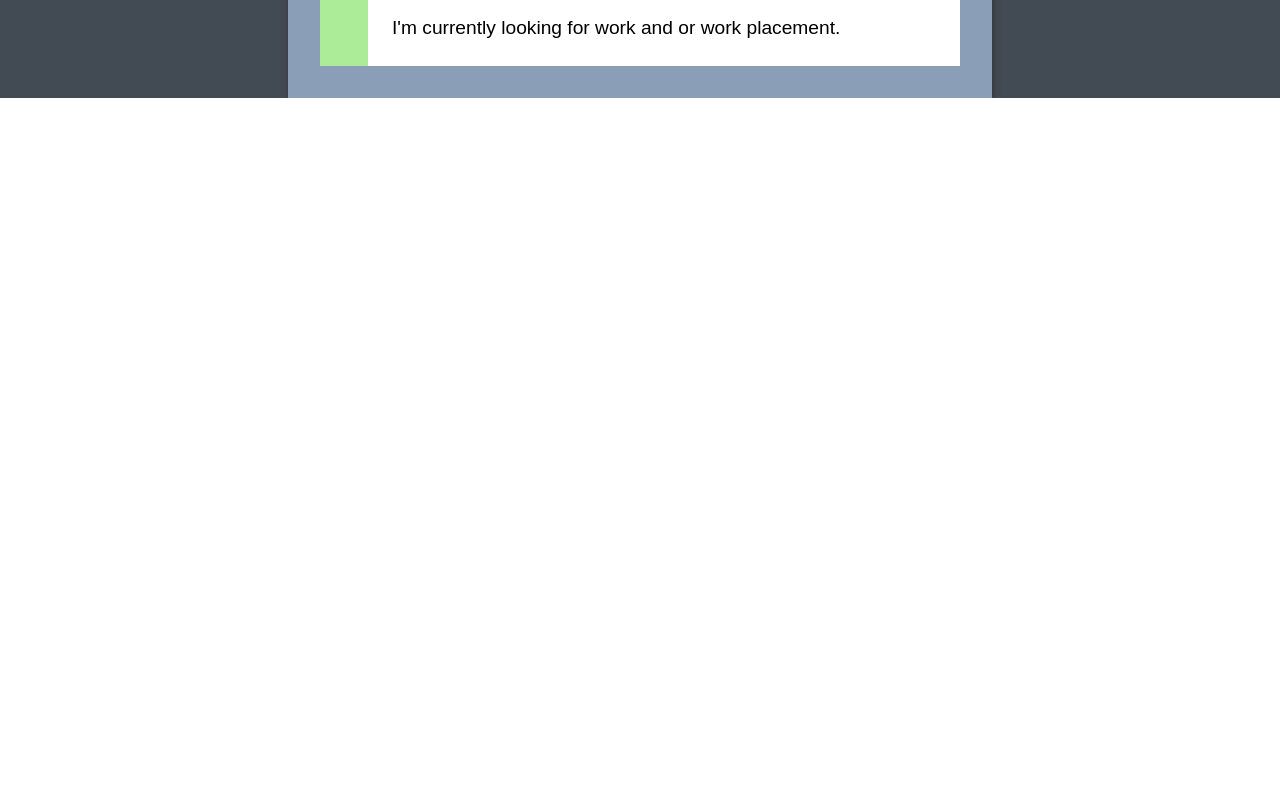
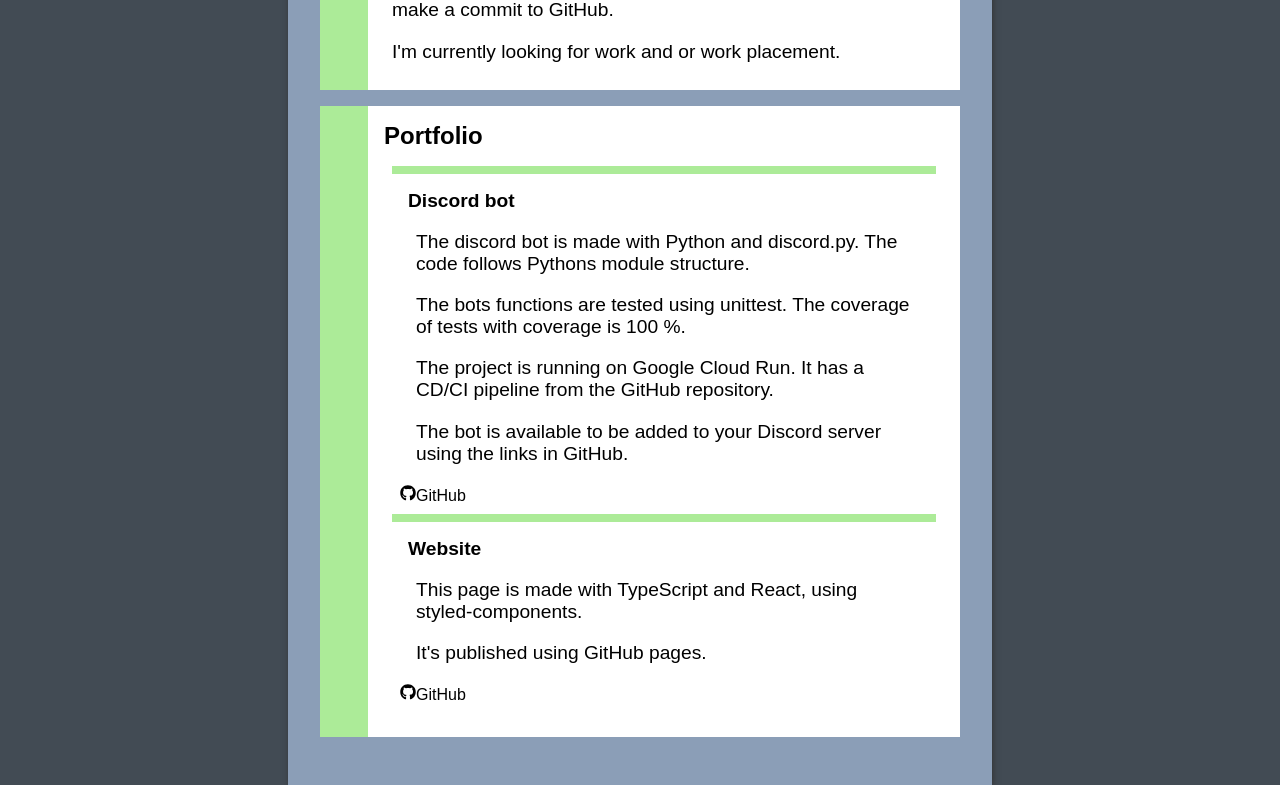
Before and after one commit to elinaelkama/elinaelkama.com, a React (Vite) app: page / in a window 1280 px wide. Shown: the part 1100-1885 px from the top of the page. Before the commit the page ends 1198 px from the top, so only its background shows below. Built offline with nearby package versions, Linux system fonts and the light colour scheme.

Commit message:
portfolio and showcase

```diff
--- a/src/App.tsx
+++ b/src/App.tsx
@@ -5,6 +5,7 @@ import Links from './components/Links'
 import Title from './components/Title'
 import Section from './components/Section'
 import Languages from './components/Languages'
+import Showcase from './components/Showcase'
 
 const AppContainer = styled.div`
   background-color: ${backgroundPrimary};
@@ -53,9 +54,20 @@ function App() {
             <p>I'm currently looking for work and or work placement.</p>
           </Section>
         </div>
-        {/*<div>
-          <h2>Portfolio</h2>
-  </div>*/}
+        <div>
+          <Section title='Portfolio'>
+            <Showcase title='Discord bot' link='https://github.com/elinaelkama/faci'>
+              <p>The discord bot is made with Python and discord.py. The code follows Pythons module structure.</p>
+              <p>The bots functions are tested using unittest. The coverage of tests with coverage is 100 %.</p>
+              <p>The project is running on Google Cloud Run. It has a CD/CI pipeline from the GitHub repository.</p>
+              <p>The bot is available to be added to your Discord server using the links in GitHub.</p>
+            </Showcase>
+            <Showcase title='Website' link='https://github.com/elinaelkama/elinaelkama.com'>
+              <p>This page is made with TypeScript and React, using styled-components.</p>
+              <p>It's published using GitHub pages.</p>
+            </Showcase>
+          </Section>
+        </div>
       </Container>
     </AppContainer>
   )
--- a/src/components/Links.tsx
+++ b/src/components/Links.tsx
@@ -4,6 +4,7 @@ import { accent, backgroundTertiary, lg, md, sm, textShadow, typeface, xs } from
 
 const Container = styled.div`
 	padding: ${sm};
+	margin-bottom: ${md};
 	display: flex;
 	justify-content: space-evenly;
 	background-color: ${backgroundTertiary};
@@ -14,6 +15,7 @@ const Link = styled.a`
 	font-family: ${typeface};
 	color: black;
 	font-size: ${md};
+	transition: 0.1s linear color;
 	&:hover{
 		text-decoration: none;
 		color: ${accent};
--- a/src/components/Section.tsx
+++ b/src/components/Section.tsx
@@ -19,6 +19,7 @@ const Header = styled.h2`
 const Container = styled.div`
 	border-left: ${xxl} solid ${accent};
 	padding: ${xs};
+	margin-bottom: ${sm};
 	background-color: ${backgroundTertiary};
 `
 
--- /dev/null
+++ b/src/components/Showcase.tsx
@@ -0,0 +1,52 @@
+import styled from 'styled-components'
+import { accent, backgroundTertiary, lg, md, sm, textSize, typeface, xs, xxl } from '../style/DesignSystem'
+import { ReactNode } from 'react'
+import { FaGithub } from "react-icons/fa";
+
+
+type Props = {
+	children: ReactNode
+	title: string
+	link?: string
+}
+
+const Body = styled.div`
+	font-size: ${textSize};
+	margin: ${sm};
+	max-width: 61rem;
+`
+const Header = styled.h2`
+	font-size: ${textSize};
+	margin: ${xs};
+`
+const Container = styled.div`
+	padding: ${xs};
+	background-color: ${backgroundTertiary};
+	border-top: ${xs} solid ${accent};
+`
+const Link = styled.a`
+	text-decoration: none;
+	font-family: ${typeface};
+	color: black;
+	font-size: ${sm};
+	transition: 0.1s linear color;
+	&:hover{
+		text-decoration: none;
+		color: ${accent};
+	}
+`
+
+const Showcase = ({ title, children, link }: Props) => {
+	return (
+		<Container>
+			<Header>{title}</Header>
+			<Body>
+				{children}
+			</Body>
+			<Link href={link} target="_blank"><FaGithub />GitHub</Link>
+		</Container>
+	)
+}
+
+
+export default Showcase
```
Also changed, not shown: 3 other files (tests, documents, lock files or other folders).
